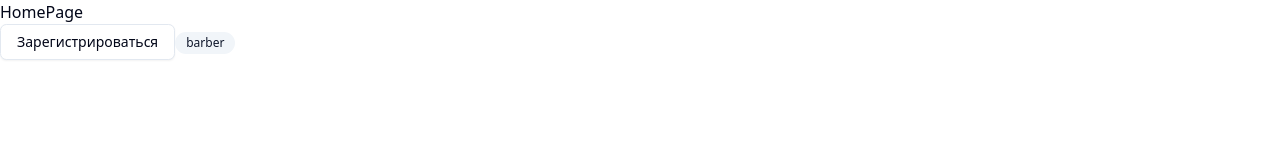
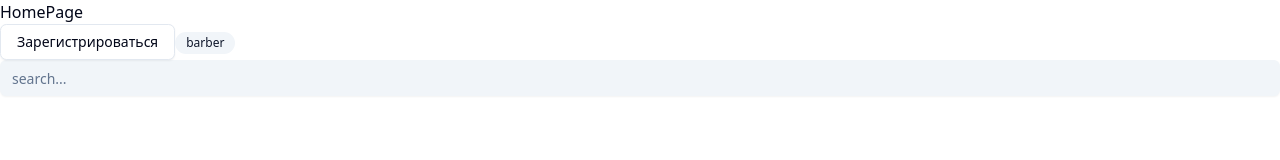
Before and after one commit to Rummiya/booking-saas, a Next.js app: page /en in a window 1280 px wide. Shown: the top 160 px of the page. Built offline with nearby package versions, Linux system fonts and the light colour scheme.

Commit message:
refactor(ui/input): rewrite input classes to project style

```diff
--- a/src/app/[locale]/page.tsx
+++ b/src/app/[locale]/page.tsx
@@ -1,5 +1,6 @@
 import { Badge } from '@/shared/ui/badge';
 import { Button } from '@/shared/ui/button';
+import { Input } from '@/shared/ui/input';
 import { useTranslations } from 'next-intl';
 
 export default function Home() {
@@ -10,6 +11,7 @@ export default function Home() {
       <h1 className="foreground">{t('title')}</h1>
       <Button variant={'outline'}>Зарегистрироваться</Button>
       <Badge variant={'secondary'}>barber</Badge>
+      <Input placeholder="search..." />
     </div>
   );
 }
--- a/src/shared/ui/input.tsx
+++ b/src/shared/ui/input.tsx
@@ -6,12 +6,12 @@ function Input({ className, type, ...props }: React.ComponentProps<'input'>) {
   return (
     <input
       type={type}
-			data-slot='input'
+      data-slot="input"
       className={cn(
-				'file:text-foreground placeholder:text-muted-foreground selection:bg-primary selection:text-primary-foreground dark:bg-input/30 border-input flex h-9 w-full min-w-0 rounded-md border bg-transparent px-3 py-1 text-base shadow-xs transition-[color,box-shadow] outline-none file:inline-flex file:h-7 file:border-0 file:bg-transparent file:text-sm file:font-medium disabled:pointer-events-none disabled:cursor-not-allowed disabled:opacity-50 md:text-sm',
+        'file:text-foreground placeholder:text-muted-foreground selection:bg-primary selection:text-primary-foreground dark:bg-input/30 border-input flex h-9 w-full min-w-0 rounded-md bg-secondary px-3 py-1 text-base shadow-xs transition-[color,box-shadow] outline-none file:inline-flex file:h-7 file:border-0 file:bg-transparent file:text-sm file:font-medium disabled:pointer-events-none disabled:cursor-not-allowed disabled:opacity-50 md:text-sm',
         'focus-visible:border-ring focus-visible:ring-ring/50 focus-visible:ring-[3px]',
         'aria-invalid:ring-destructive/20 dark:aria-invalid:ring-destructive/40 aria-invalid:border-destructive',
-				className
+        className,
       )}
       {...props}
     />
```
Lines whose indentation alone changed are shown as unchanged.
